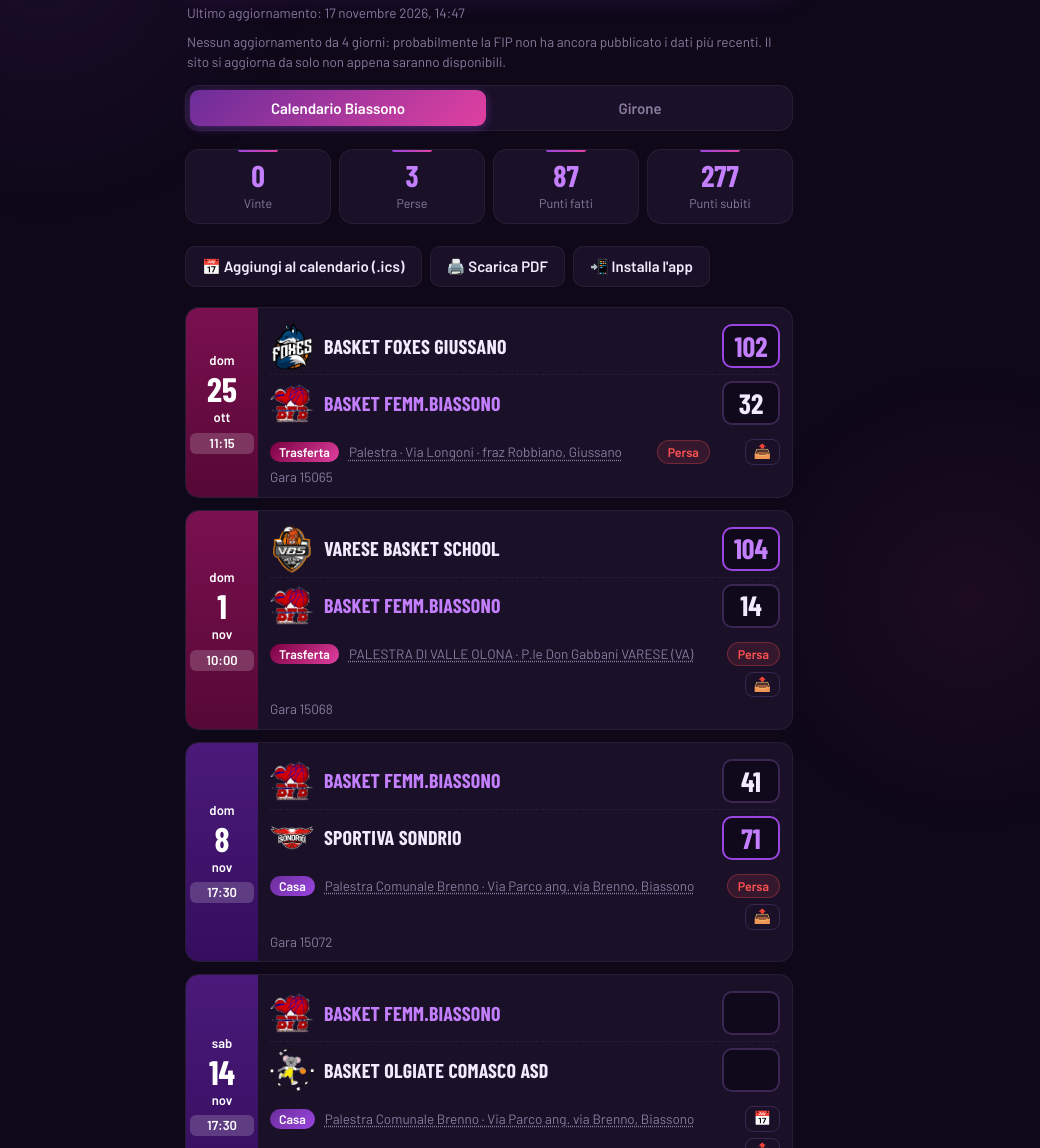
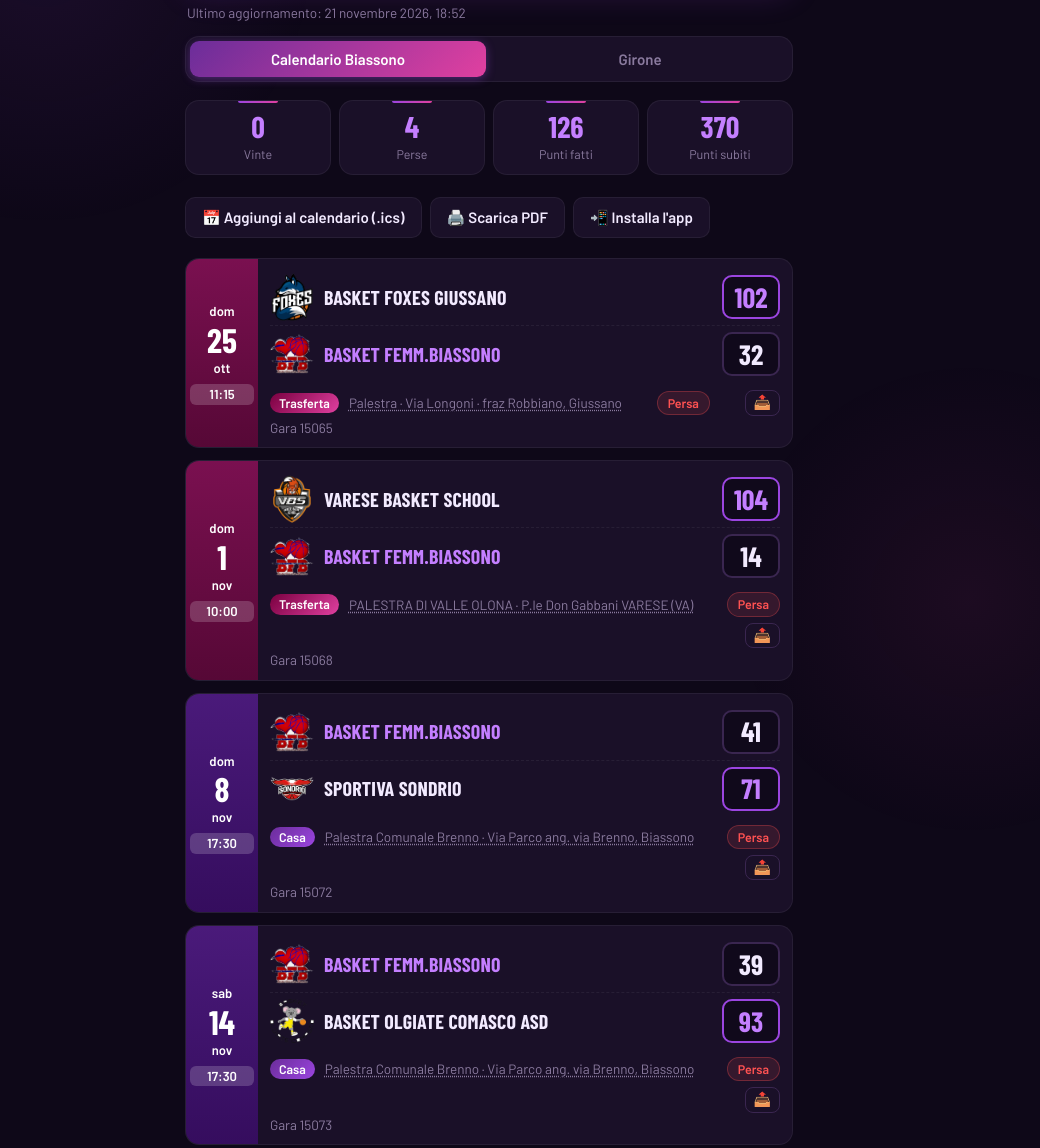
Before and after one commit to fabioalessiteam-unipegaso/biassono-u13f, a plain HTML site: page index.html in a window 1280 px wide. Shown: the part 141-1289 px from the top of the page, without its empty margins (151-1191 px from the left). Drawn offline with nearby package versions, Linux system fonts and the light colour scheme; no server answers; a web font is replaced by a local one.

Commit message:
Aggiornamento risultati

```diff
--- a/index.html
+++ b/index.html
@@ -342,9 +342,9 @@ html.js .gblock[hidden] { display: none; }
   <section class="view" id="calendario">
     <section class="stats" aria-label="Riepilogo">
       <div class="stat"><b id="sV">0</b><span>Vinte</span></div>
-      <div class="stat"><b id="sP">3</b><span>Perse</span></div>
-      <div class="stat"><b id="sF">87</b><span>Punti fatti</span></div>
-      <div class="stat"><b id="sS">277</b><span>Punti subiti</span></div>
+      <div class="stat"><b id="sP">4</b><span>Perse</span></div>
+      <div class="stat"><b id="sF">126</b><span>Punti fatti</span></div>
+      <div class="stat"><b id="sS">370</b><span>Punti subiti</span></div>
     </section>
     <div class="editbar">
       <button type="button" class="btn alt" id="icsBtn">📅 Aggiungi al calendario (.ics)</button>
@@ -426,19 +426,19 @@ html.js .gblock[hidden] { display: none; }
     <div class="row">
       <div class="crest ro"><img src="loghi/biassono.png" alt="Stemma BASKET FEMM.BIASSONO"></div>
       <div class="team us">BASKET FEMM.BIASSONO</div>
-      <div class="score ro" aria-label="Punti BASKET FEMM.BIASSONO"></div>
+      <div class="score ro" aria-label="Punti BASKET FEMM.BIASSONO">39</div>
     </div>
     <div class="row">
       <div class="crest ro"><img src="loghi/olgiate-comasco.png" alt="Stemma BASKET OLGIATE COMASCO ASD"></div>
       <div class="team">BASKET OLGIATE COMASCO ASD</div>
-      <div class="score ro" aria-label="Punti BASKET OLGIATE COMASCO ASD"></div>
+      <div class="score ro win" aria-label="Punti BASKET OLGIATE COMASCO ASD">93</div>
     </div>
       <div class="foot">
         <span class="tag">Casa</span>
         <a class="maploc" href="https://www.google.com/maps/search/?api=1&amp;query=Palestra%20Comunale%20Brenno%20%C2%B7%20Via%20Parco%20ang.%20via%20Brenno%2C%20Biassono" target="_blank" rel="noopener">Palestra Comunale Brenno · Via Parco ang. via Brenno, Biassono</a>
 
+        <span class="res l">Persa</span>
 
-        <button type="button" class="icsone" data-gara="15073" title="Aggiungi questa partita al calendario" aria-label="Aggiungi questa partita al calendario">📅</button>
         <button type="button" class="icsone share" data-gara="15073" title="Condividi" aria-label="Condividi">📤</button>
       </div>
 
@@ -673,17 +673,6 @@ const GARE = [
  },
  {
   "g": 3,
-  "n": 15070,
-  "a": "PRO PATRIA BUSTO",
-  "b": "VARESE BASKET SCHOOL",
-  "d": "2026-11-07",
-  "t": "17:00",
-  "pa": null,
-  "pb": null,
-  "v": "PALARIOSTO · Via L. Ariosto 3 BUSTO ARSIZIO (VA)"
- },
- {
-  "g": 3,
   "n": 15071,
   "a": "BASKET FOXES GIUSSANO",
   "b": "BASKET OLGIATE COMASCO ASD",
@@ -692,6 +681,17 @@ const GARE = [
   "pa": 89,
   "pb": 40,
   "v": "Palestra · Via Longoni · fraz Robbiano, Giussano"
+ },
+ {
+  "g": 3,
+  "n": 15070,
+  "a": "PRO PATRIA BUSTO",
+  "b": "VARESE BASKET SCHOOL",
+  "d": "2026-11-08",
+  "t": "17:00",
+  "pa": 24,
+  "pb": 75,
+  "v": "PALARIOSTO · Via L. Ariosto 3 BUSTO ARSIZIO (VA)"
  },
  {
   "g": 3,
@@ -711,8 +711,8 @@ const GARE = [
   "b": "BASKET OLGIATE COMASCO ASD",
   "d": "2026-11-14",
   "t": "17:30",
-  "pa": null,
-  "pb": null,
+  "pa": 39,
+  "pb": 93,
   "v": "CASA"
  },
  {
@@ -722,8 +722,8 @@ const GARE = [
   "b": "VARESE BASKET SCHOOL",
   "d": "2026-11-15",
   "t": "11:00",
-  "pa": null,
-  "pb": null,
+  "pa": 49,
+  "pb": 75,
   "v": "Palestra Comunale Nelson Mande · Via Circonvallazione Ovest LAINATE (MI)"
  },
  {
@@ -733,20 +733,9 @@ const GARE = [
   "b": "PRO PATRIA BUSTO",
   "d": "2026-11-15",
   "t": "11:00",
-  "pa": null,
-  "pb": null,
+  "pa": 52,
+  "pb": 42,
   "v": "PalaScieghiPini · Via Aldo Moro 27 SONDRIO (SO)"
- },
- {
-  "g": 5,
-  "n": 15077,
-  "a": "BASKET OLGIATE COMASCO ASD",
-  "b": "VARESE BASKET SCHOOL",
-  "d": "2026-11-18",
-  "t": "19:30",
-  "pa": null,
-  "pb": null,
-  "v": "PALESTRA COMUNALE · Via Tarchini 19 OLGIATE COMASCO (CO)"
  },
  {
   "g": 5,
@@ -769,6 +758,17 @@ const GARE = [
   "pa": null,
   "pb": null,
   "v": "Palestra · Via Longoni · fraz Robbiano, Giussano"
+ },
+ {
+  "g": 5,
+  "n": 15077,
+  "a": "BASKET OLGIATE COMASCO ASD",
+  "b": "VARESE BASKET SCHOOL",
+  "d": "2026-11-22",
+  "t": "19:30",
+  "pa": 57,
+  "pb": 74,
+  "v": "PALESTRA COMUNALE · Via Tarchini 19 OLGIATE COMASCO (CO)"
  },
  {
   "g": 6,
@@ -937,7 +937,7 @@ const GARE = [
  }
 ];
 const GIORNATA_DATA = {"1": "2026-10-25", "2": "2026-11-01", "3": "2026-11-08", "4": "2026-11-15", "5": "2026-11-22", "6": "2026-11-29", "7": "2026-12-06", "8": "2026-12-13", "9": "2027-01-10", "10": "2027-01-17"};
-const AGGIORNATO = "17 novembre 2026, 14:47";
+const AGGIORNATO = "21 novembre 2026, 18:52";
 /* Loghi (facoltativo): cartella "loghi" accanto a index.html, es. 'BASKET FEMM.BIASSONO': 'loghi/biassono.png' */
 const LOGHI = {
   'BASKET FEMM.BIASSONO': 'loghi/biassono.png',
```
Also changed, not shown: dati.json (+29 -29 lines).
